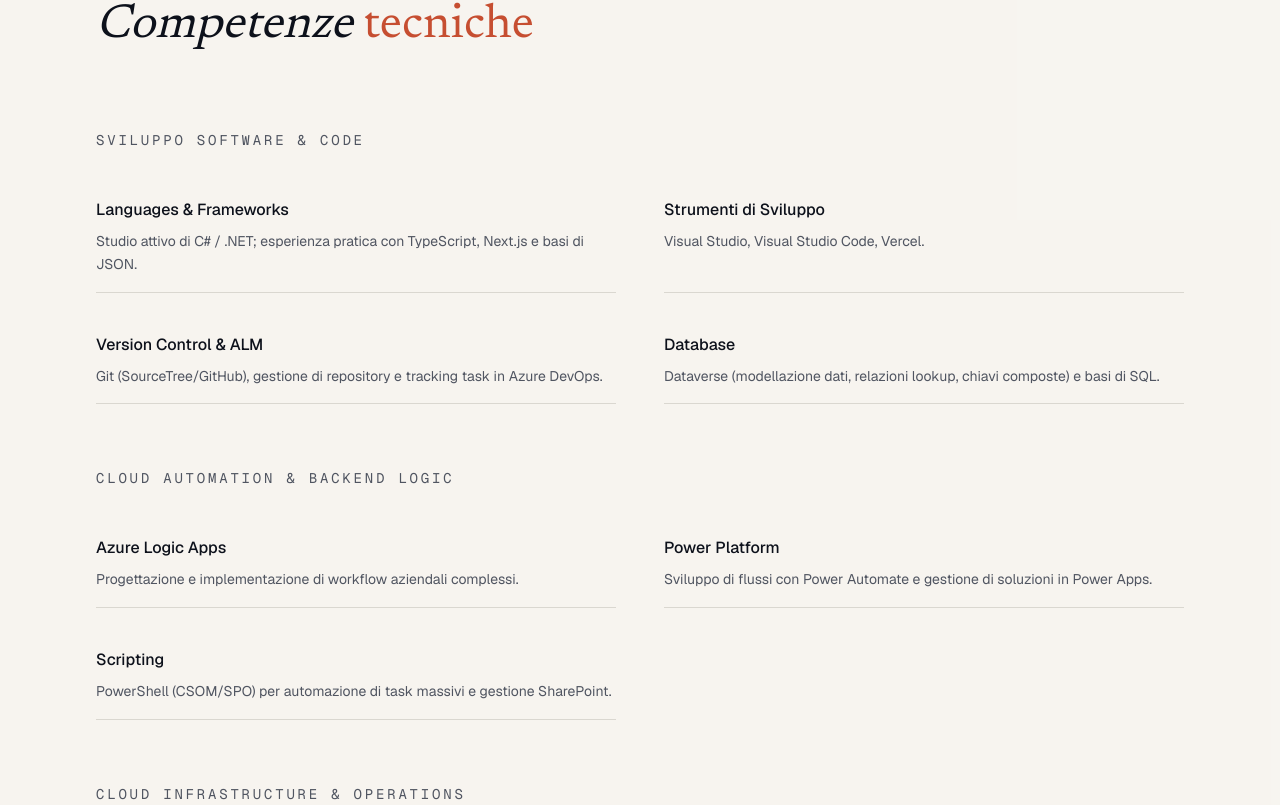
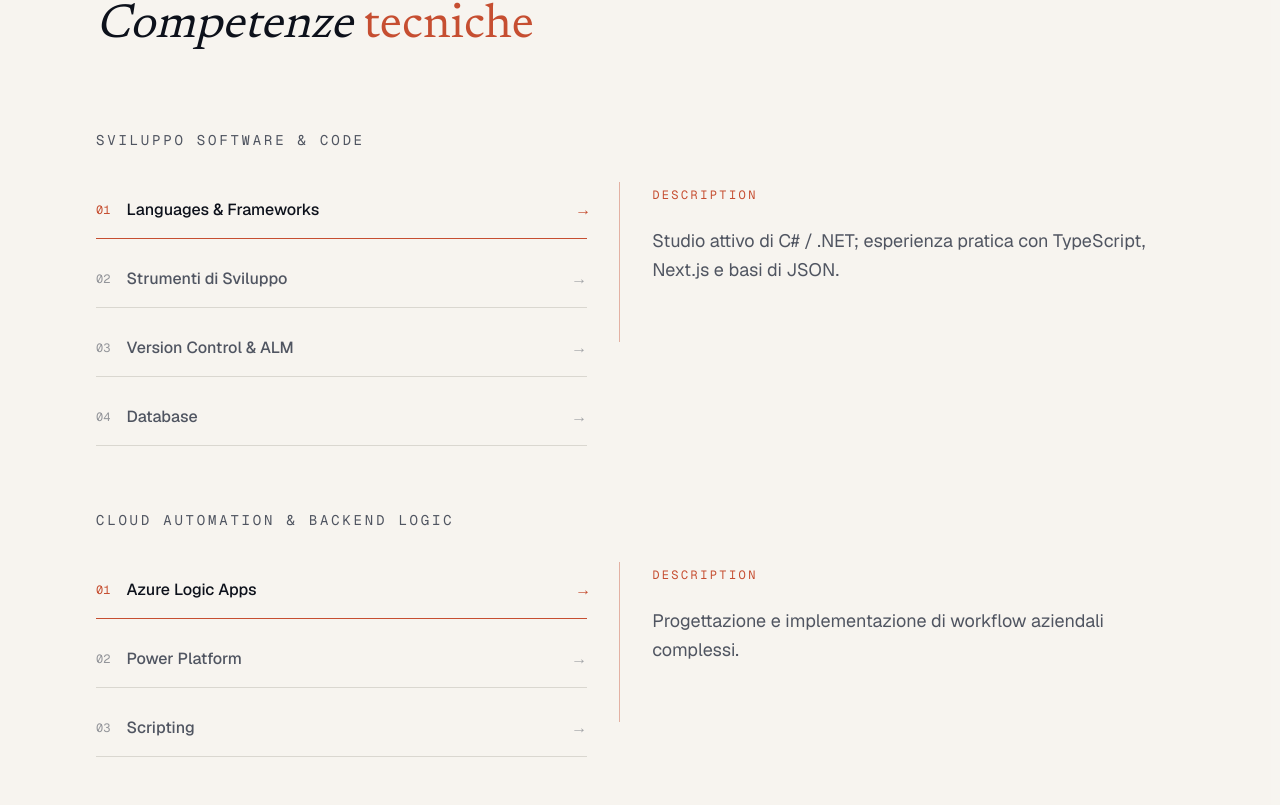
Before and after one commit to misslukkero/Portfoli0, a Next.js app: page / in a window 1280 px wide. Shown: the part 2575-3380 px from the top of the page. Built offline with nearby package versions, Linux system fonts and the light colour scheme.

Commit message:
Make all technical skills interactive

```diff
--- a/components/skills-section.tsx
+++ b/components/skills-section.tsx
@@ -144,7 +144,7 @@ const skillCategories: SkillCategory[] = [
   },
 ]
 
-function ProfessionalSkills({
+function InteractiveSkills({
   skills,
   locale,
   activeSkill,
@@ -202,7 +202,12 @@ const certifications = [
 
 export function SkillsSection() {
   const { locale, t } = useI18n()
-  const [activeProfessionalSkill, setActiveProfessionalSkill] = useState(0)
+  const [activeSkills, setActiveSkills] = useState<Record<string, number>>({
+    dev: 0,
+    cloud: 0,
+    infra: 0,
+    profskills: 0,
+  })
 
   return (
     <section id="skills" className="py-32 px-6 md:px-12 lg:px-24 bg-card/50" >
@@ -232,34 +237,14 @@ export function SkillsSection() {
               <h3 className="text-sm font-mono uppercase tracking-[0.2em] text-muted-foreground mb-8">
                 {t.skills.categories[category.titleKey]}
               </h3>
-              {category.id === "profskills" ? (
-                <ProfessionalSkills
-                  skills={category.skills}
-                  locale={locale}
-                  activeSkill={activeProfessionalSkill}
-                  onSkillChange={setActiveProfessionalSkill}
-                />
-              ) : (
-                <div className="grid md:grid-cols-2 gap-x-12 gap-y-6">
-                  {category.skills.map((skill, skillIndex) => (
-                    <motion.div
-                      key={skill.name}
-                      initial={{ opacity: 0 }}
-                      whileInView={{ opacity: 1 }}
-                      viewport={{ once: true }}
-                      transition={{ duration: 0.4, delay: skillIndex * 0.05 }}
-                      className="group py-4 border-b border-border"
-                    >
-                      <h4 className="text-foreground font-medium mb-2 group-hover:text-primary transition-colors">
-                        {skill.name}
-                      </h4>
-                      <p className="text-muted-foreground text-sm leading-relaxed">
-                        {skill.description[locale]}
-                      </p>
-                    </motion.div>
-                  ))}
-                </div>
-              )}
+              <InteractiveSkills
+                skills={category.skills}
+                locale={locale}
+                activeSkill={activeSkills[category.id] ?? 0}
+                onSkillChange={(index) =>
+                  setActiveSkills((current) => ({ ...current, [category.id]: index }))
+                }
+              />
             </motion.div>
           ))}
         </div>
```
